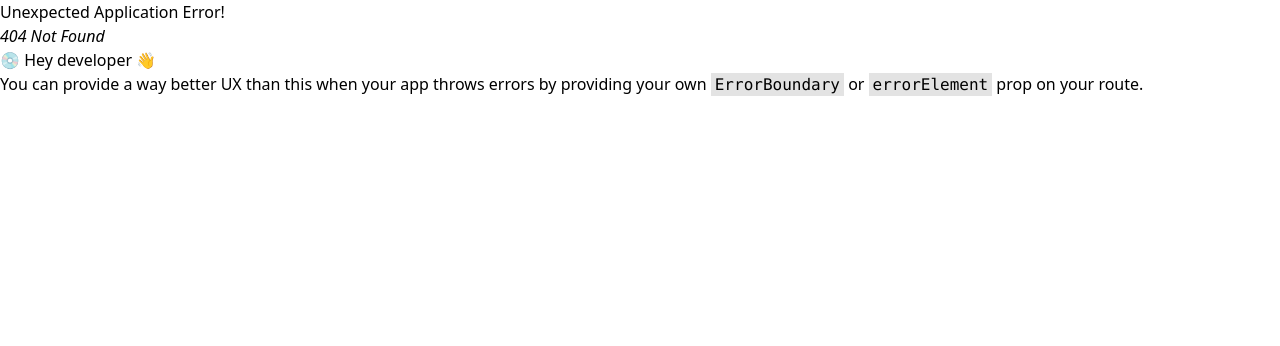
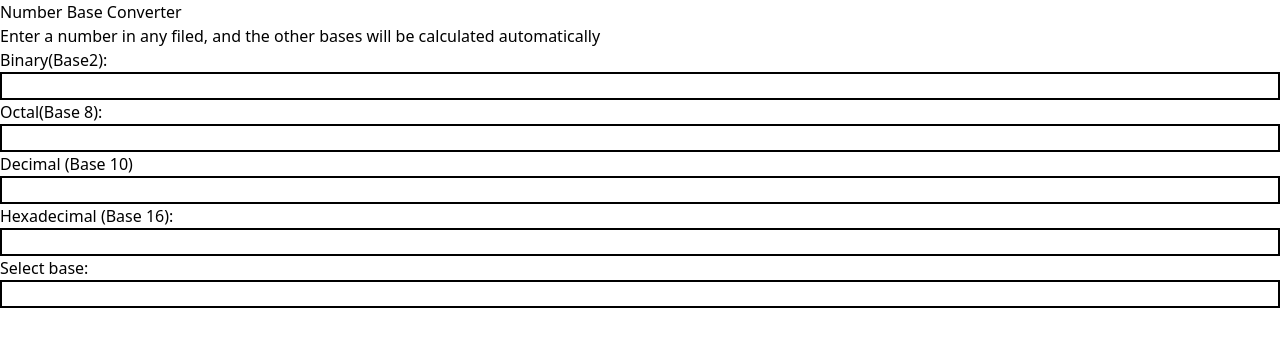
Before and after one commit to GitHub-Campus-Experts-Unilag/DevzenFrontend, a React (Vite) app: page / in a window 1280 px wide. Before the commit this address had no page. Shown: the top 346 px of the page. Built offline with nearby package versions, Linux system fonts and the light colour scheme.

Commit message:
little styling

```diff
--- a/src/App.tsx
+++ b/src/App.tsx
@@ -1,12 +1,16 @@
 import { RouterProvider } from "react-router-dom";
 import { router } from "./routes";
 import './App.css'
-//import NumberBaseConverter from "./components/converters/NumberBaseConverter";
+import NumberBaseConverter from "./components/converters/NumberBaseConverter";
 
 function App() {
-  return <RouterProvider router={router} />
+  return (
+    <NumberBaseConverter/>
+  )
 
 
 }
 
 export default App
+
+{/* <RouterProvider router={router} /> */}
--- /dev/null
+++ b/src/components/converters/NumberBaseConverter.css
@@ -0,0 +1,13 @@
+input{
+    border: 2px solid black
+}
+
+.numberBaseConverterContainer{
+    display:flex;
+    flex-direction: column;
+}
+
+form{
+    display: flex;
+    flex-direction: column;
+}
--- a/src/components/converters/NumberBaseConverter.tsx
+++ b/src/components/converters/NumberBaseConverter.tsx
@@ -1,4 +1,6 @@
 import { useState } from "react"
+import './NumberBaseConverter.css'
+
 function NumberBaseConverter(){
     const [binary, setBinary] = useState("")
     const [octal, setOctal] = useState("")
@@ -70,7 +72,7 @@ function NumberBaseConverter(){
     }
 
     return(
-        <>
+        <div className="numberBaseConverterContainer">
             <h1>Number Base Converter</h1>
             <p>Enter a number in any filed, and the other bases will be calculated automatically</p>
             <form action="">
@@ -85,7 +87,7 @@ function NumberBaseConverter(){
                 <label htmlFor="">Select base: </label>
                 <input type="" />
             </form>
-        </>
+        </div>
     )
 }
 export default NumberBaseConverter
```
